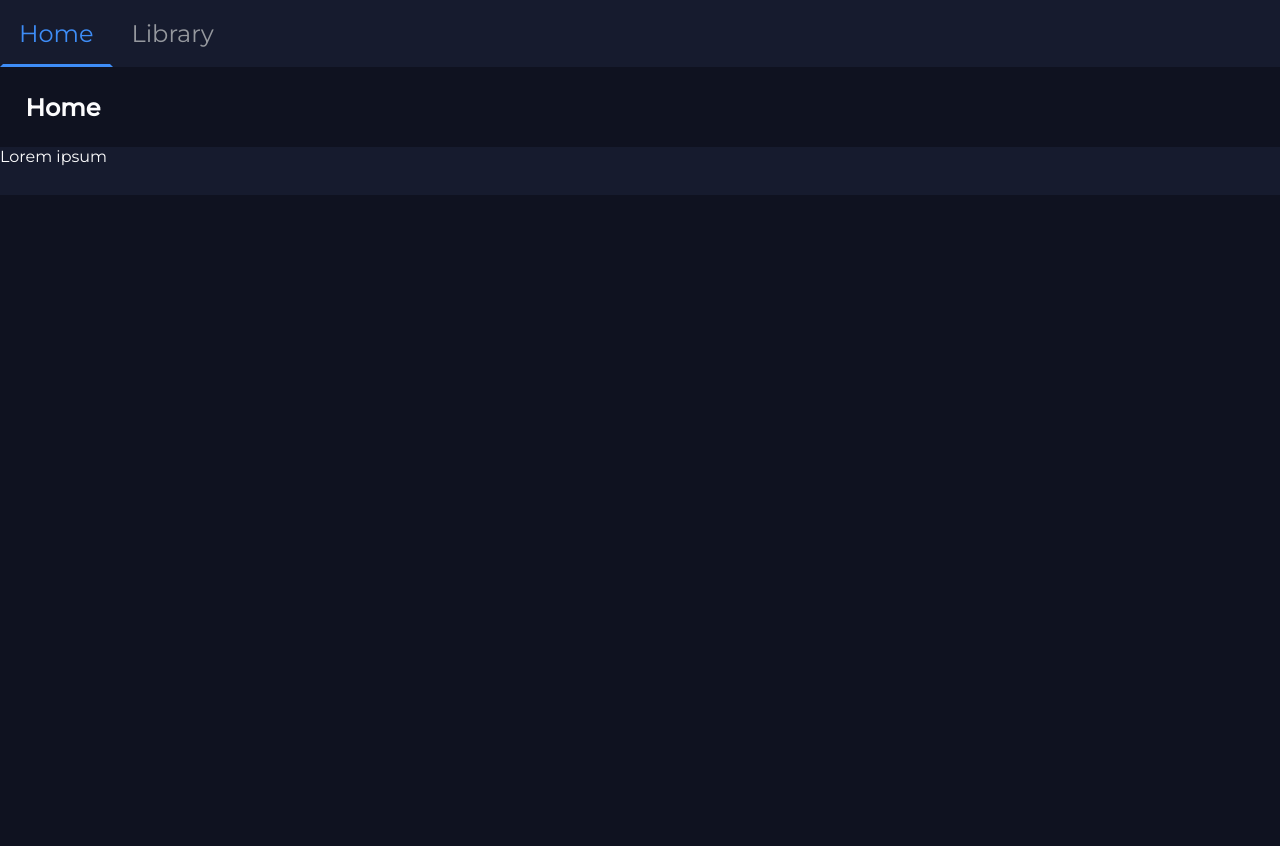
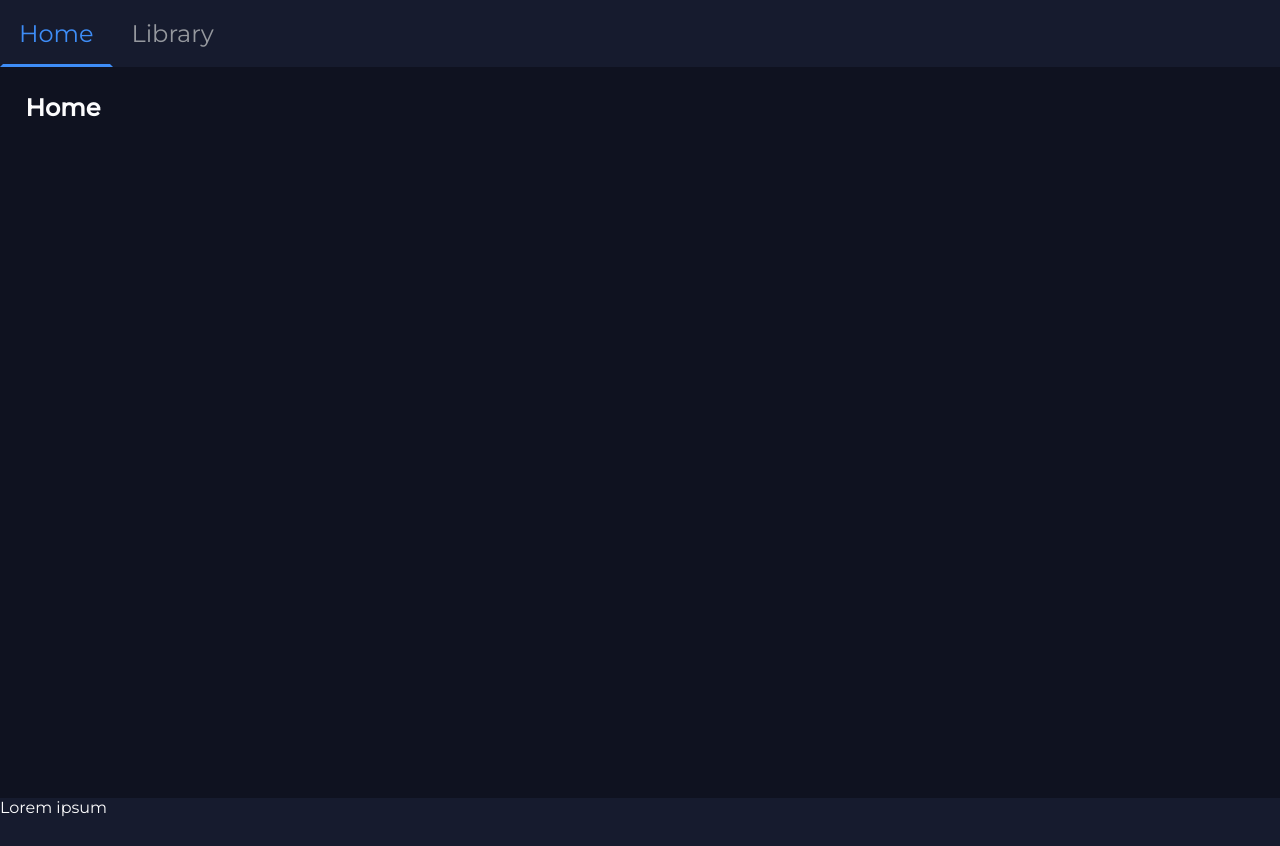
Before and after one commit to DavidSurina/gaming-library, a React (Create React App) app: page /home in a window 1280 px wide. Before the commit the page ends 800 px from the top, so only its background shows below. Built offline with nearby package versions, Linux system fonts and the light colour scheme.

Commit message:
set minHeight of homepage to 85vh

```diff
--- a/src/pages/Home/Home.tsx
+++ b/src/pages/Home/Home.tsx
@@ -2,7 +2,7 @@ import React from "react";
 
 function Home() {
   return (
-    <section>
+    <section style={{ minHeight: "85vh" }}>
       <h1>Home</h1>
     </section>
   );
```
